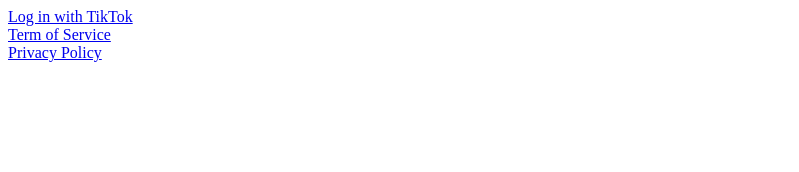
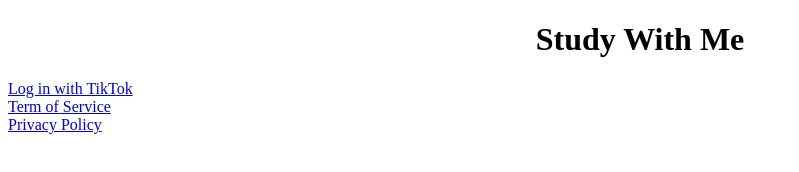
Before and after one commit to WCX1999320/Tommy_Test, a website: page public/index.html in a window 1280 px wide. Shown: the whole page, without its empty margins (0-799 px from the left). Drawn offline with Linux system fonts and the light colour scheme.

Commit message:
update app.js

```diff
--- a/app.js
+++ b/app.js
@@ -18,10 +18,10 @@
 const CLIENT_KEY = "awahrdz5tzywmmd2";
 
 app.get("/term-of-service", function (req, res) {
-    res.sendFile(__dirname + "/public/index.html");
+    res.sendFile(__dirname + "/public/term-of-service.html");
 });
 app.get("/privacy-policy", function (req, res) {
-    res.sendFile(__dirname + "/public/index.html");
+    res.sendFile(__dirname + "/public/privacy-policy.html");
 });
 
 app.get("/login", (req, res) => {
--- a/public/index.html
+++ b/public/index.html
@@ -7,8 +7,14 @@
     <title>Homepage</title>
 </head>
 <body>
+    <h1 align="center"> Study With Me</h1>
+
     <a id="login-div" href="/login" style="display: block;">Log in with TikTok</a>
-    <a id="login-div" href="/term-of-service" style="display: block;">Term of Service</a>
-    <a id="login-div" href="/privacy-policy" style="display: block;">Privacy Policy</a>
+
+
+    <div position="relative;" bottom="0px;" margin="auto;">
+        <a id="Term-of-service" href="term-of-service.html" style="display: block;">Term of Service</a>
+        <a id="privacy-policy" href="privacy-policy.html" style="display: block;">Privacy Policy</a>
+    </div>
 </body>
 </html>
```
